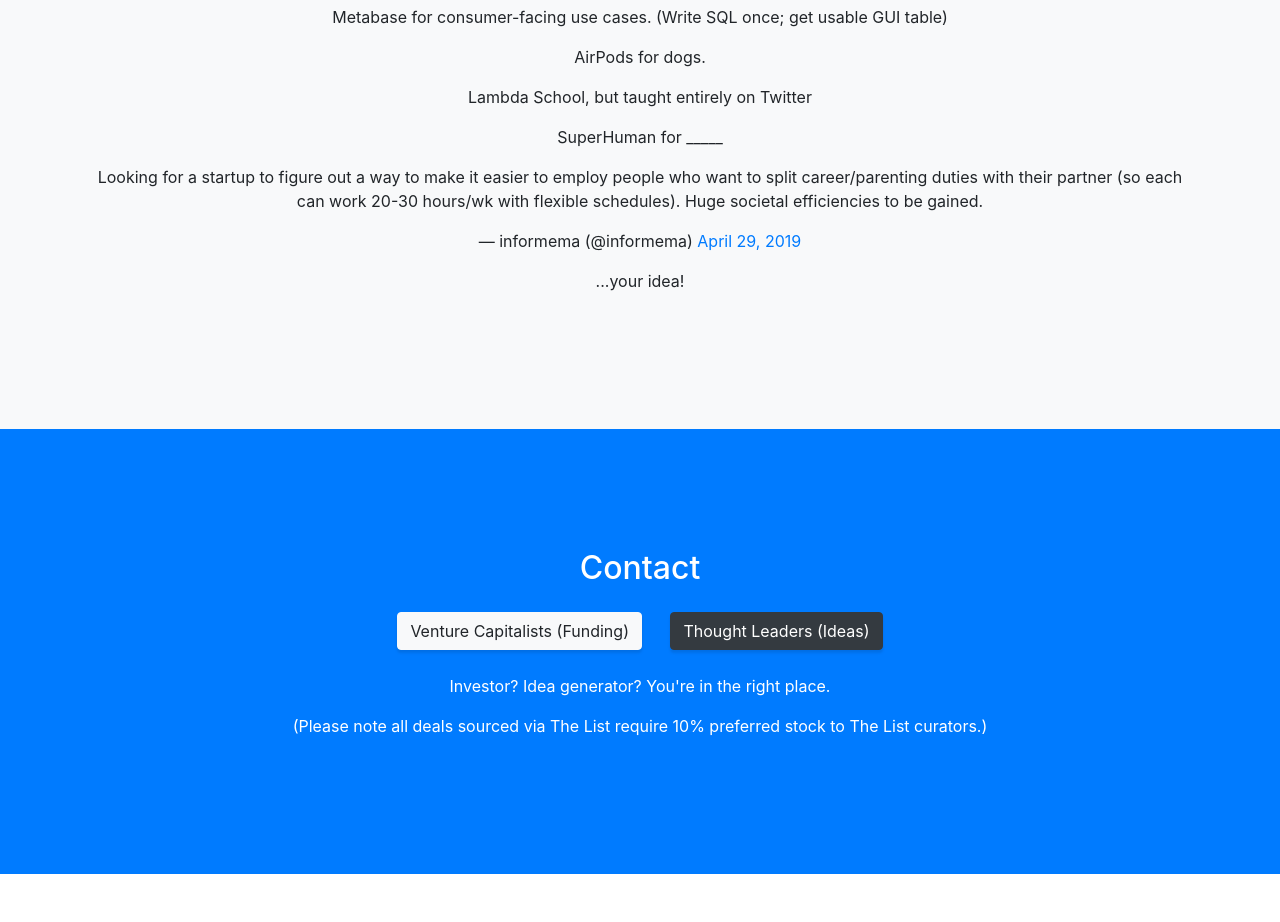
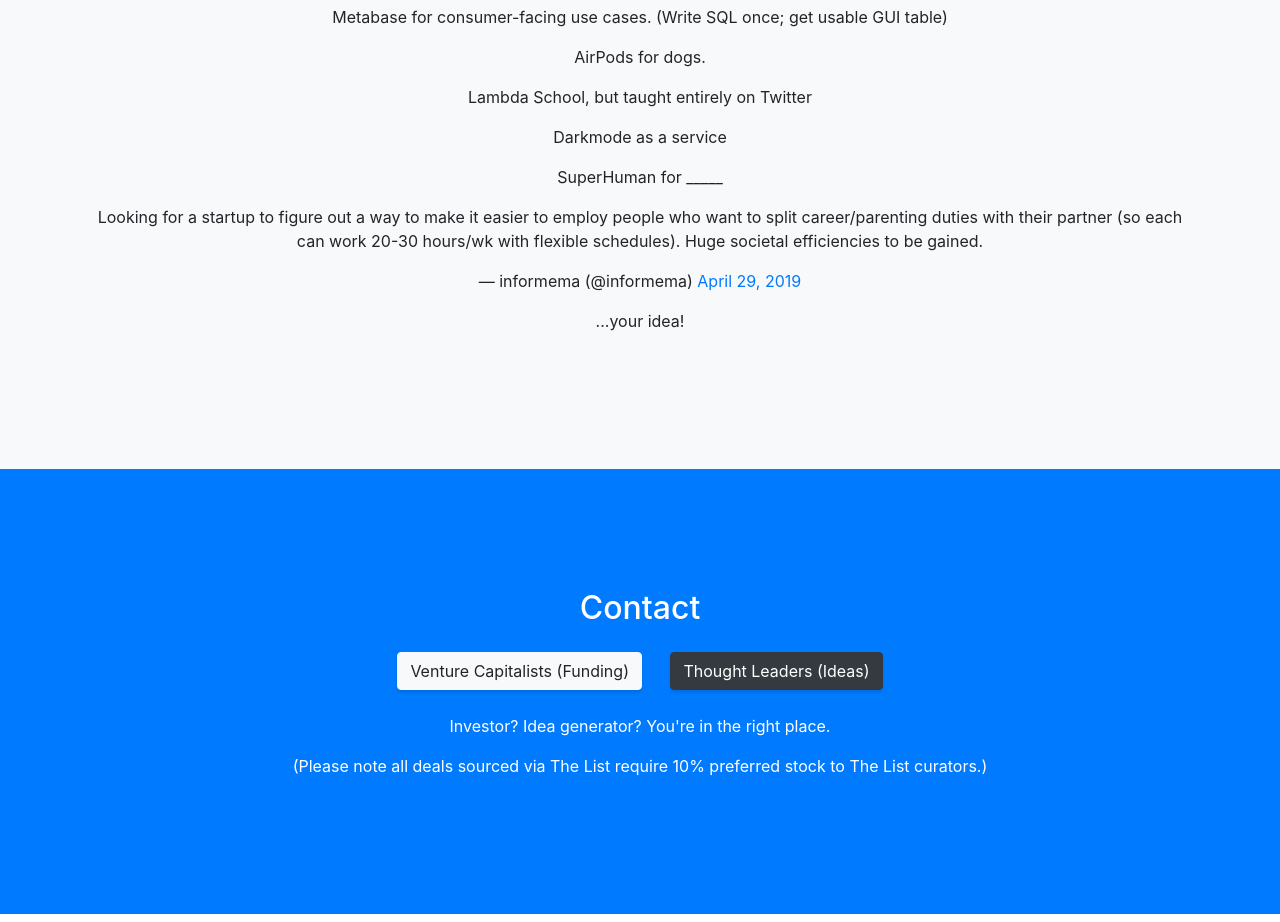
Before and after one commit to josephofiowa/the-list-rfs, a website with bundled scripts: page index.html in a window 1280 px wide. Shown: the part 961-1883 px from the top of the page. Built offline with nearby package versions, Linux system fonts and the light colour scheme.

Commit message:
Update index.html

```diff
--- a/index.html
+++ b/index.html
@@ -77,6 +77,7 @@
                     <p> Metabase for consumer-facing use cases. (Write SQL once; get usable GUI table) </p>
                     <p> AirPods for dogs. </p>
                     <p> Lambda School, but taught entirely on Twitter </p>
+                    <p> Darkmode as a service </p>
                     <p> SuperHuman for _____ </p>
 
                     <center><blockquote class="twitter-tweet" data-lang="en"><p lang="en" dir="ltr">Looking for a startup to figure out a way to make it easier to employ people who want to  split career/parenting duties with their partner (so each can work 20-30 hours/wk with flexible schedules). Huge societal efficiencies to be gained.</p>&mdash; informema (@informema) <a href="https://twitter.com/informema/status/1122875420020543489?ref_src=twsrc%5Etfw">April 29, 2019</a></blockquote>
```
